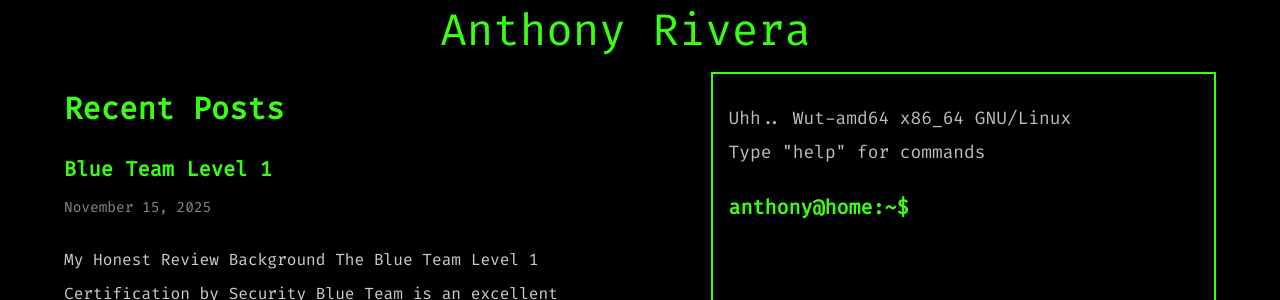
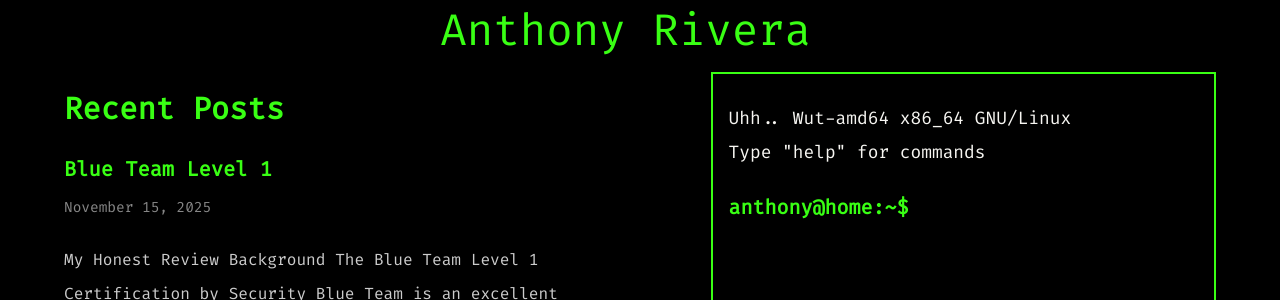
Before and after one commit to 4nthvny/4nthvny.github.io, a Jekyll site: the page built from index.html, in a window 1280 px wide. Shown: the part 134-434 px from the top of the page. Built offline with Jekyll 4.4.1, drawn with Linux system fonts in a browser that asks for light colours.

Commit message:
make the text white

```diff
--- a/index.html
+++ b/index.html
@@ -229,7 +229,7 @@
   }
 
   .hero-type .static-text {
-    color: #cccccc;
+    color: #f7f6f2;
   }
 
   #typing-name {
@@ -319,7 +319,7 @@
 
   #terminal {
     background: #000;
-    color: #bdbcb9;
+    color: #f7f6f2;
     padding: 16px;
     border: 2px solid #39ff14;
     font-family: "Fira Code", ui-monospace, monospace;
```
